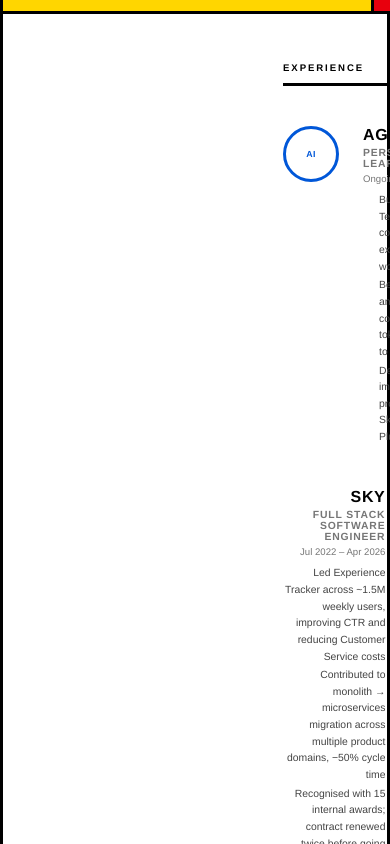
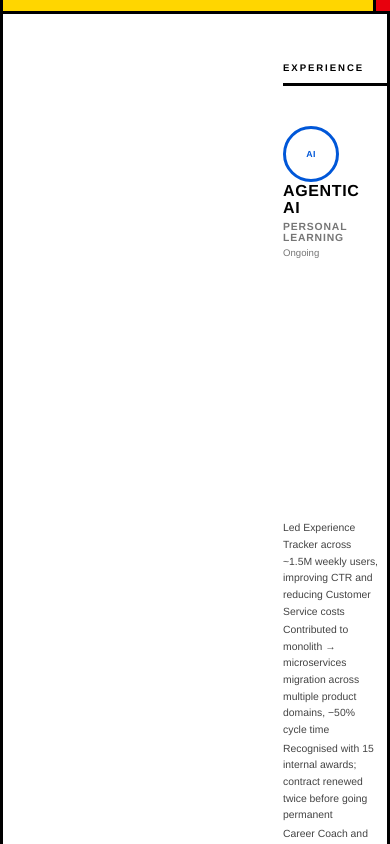
Before and after one commit to Helligon/alexredshaw.github.io, a React (Vite) app: page / in a window 390 px wide. Shown: the part 1320-2164 px from the top of the page. Built offline with nearby package versions, Linux system fonts and the light colour scheme.

Commit message:
refactor: restructure timeline entry JSX for mobile layout

```diff
--- a/src/App.jsx
+++ b/src/App.jsx
@@ -295,6 +295,7 @@ function App() {
             key={entry.id}
             className={`timeline-entry${i % 2 !== 0 ? ' timeline-entry--even' : ''}`}
           >
+            <div className="timeline-entry-header">
               <div className="timeline-node" style={{ borderColor: entry.colour }}>
                 <span
                   className="timeline-node-initials"
@@ -303,16 +304,17 @@ function App() {
                   {entry.initials}
                 </span>
               </div>
-            <div className="timeline-content">
+              <div className="timeline-meta">
                 <div className="timeline-company">{entry.company}</div>
                 <div className="timeline-role">{entry.role}</div>
                 <div className="timeline-dates">{entry.dates}</div>
+              </div>
+            </div>
             {entry.bullets.length > 0 && (
               <ul className="timeline-bullets">
                 {entry.bullets.map(b => <li key={b}>{b}</li>)}
               </ul>
             )}
-            </div>
           </div>
         ))}
       </section>
```
Lines whose indentation alone changed are shown as unchanged.
